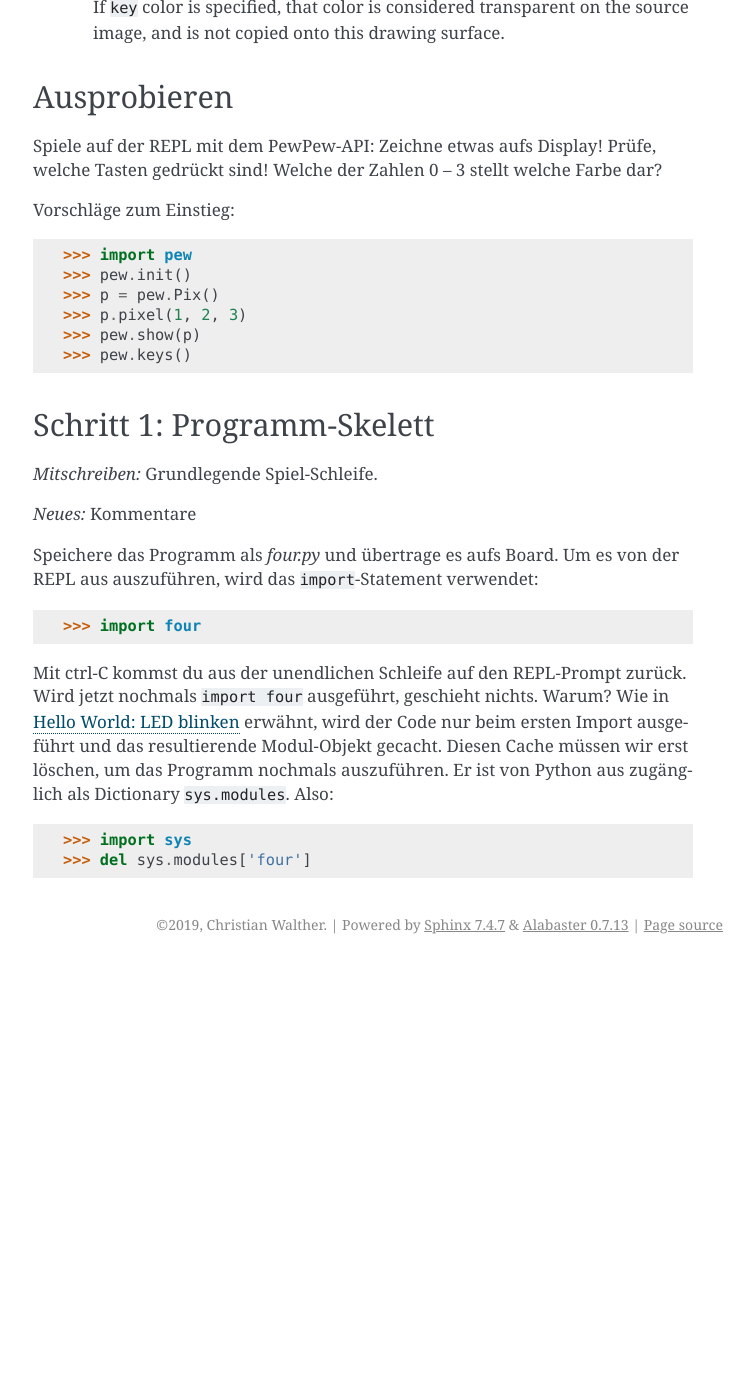
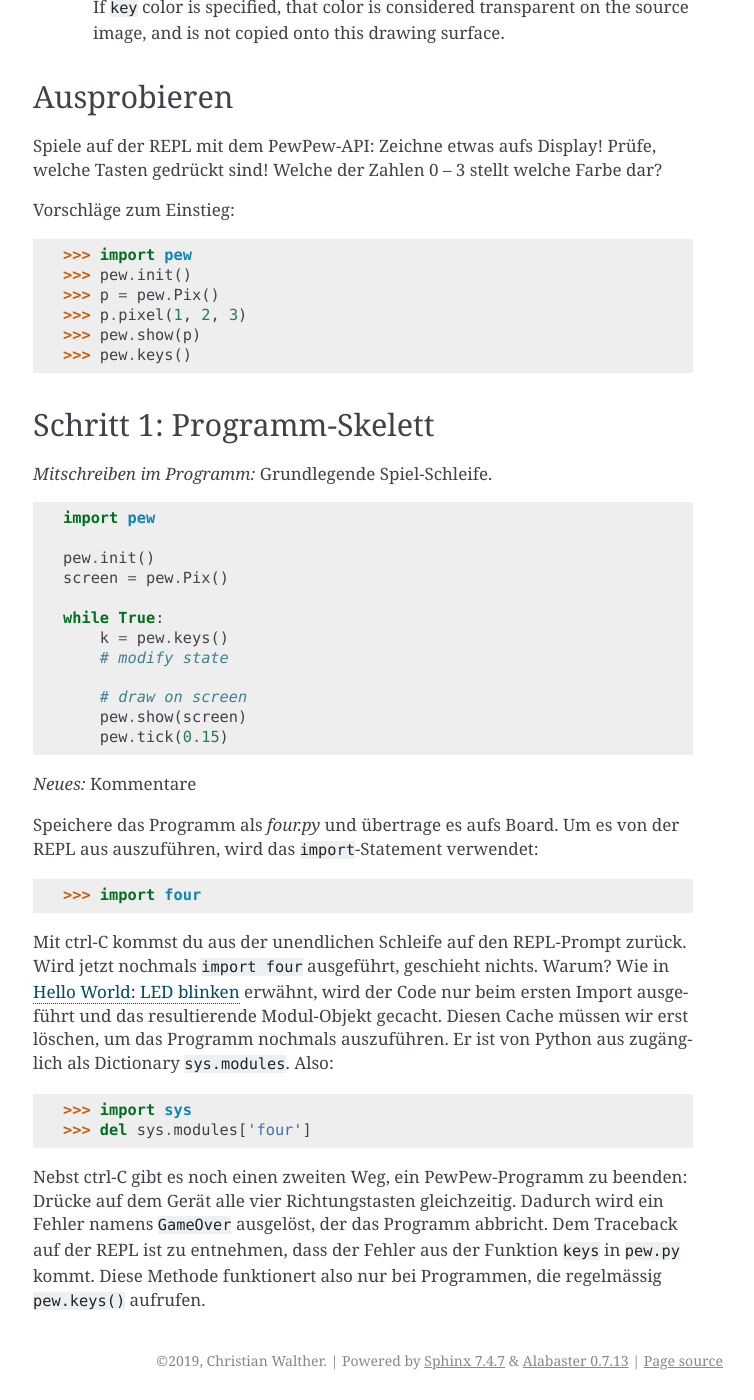
Before and after one commit to cwalther/micropython-workshop, a Sphinx documentation site: the page built from doc/source/pewpew.rst, in a window 1280 px wide and 1400 px high, scrolled down 3065 px. Shown: the whole window, without its empty margins (387-1141 px from the left). Built offline with Sphinx 7.4.7, drawn with Linux system fonts in a browser that asks for light colours; before the commit the page ends 4029 px from its top, so only the background shows below that.

Commit message:
Documentation tweaks from the beta (low-hanging fruit).

```diff
--- a/doc/source/credits.rst
+++ b/doc/source/credits.rst
@@ -36,5 +36,7 @@ Copyright und Lizenz
 
 This work is licensed under a `Creative Commons Attribution-ShareAlike 4.0 International License <https://creativecommons.org/licenses/by-sa/4.0/>`_.
 
+Mit Dank an die Tester Patrick Gubelmann und Claudio Prezzi für wertvolle Anregungen.
+
 .. _CC BY-SA 4.0: https://creativecommons.org/licenses/by-sa/4.0/
 .. _CC BY-SA 3.0: https://creativecommons.org/licenses/by-sa/3.0/
--- a/doc/source/four-offline.rst
+++ b/doc/source/four-offline.rst
@@ -2,6 +2,8 @@ Vier Gewinnt Teil 1: Offline
 ============================
 
 Zur späteren Referenz: Der Code für alle folgenden Schritte ist verfügbar auf https://github.com/cwalther/micropython-workshop-fourinarow/commits/master. Während des Kurses brauchen wir das aber nicht.
+
+Schritt 1 war das Programm-Skelett aus dem letzten Kapitel. Wir bauen es nun schrittweise aus.
 
 Schritt 2: Cursor
 -----------------
@@ -18,7 +20,7 @@ Schritt 3: ``main()``-Funktion
 
 *Mitschreiben:* Den Code in eine Funktion einpacken. Dies hat folgende Vorteile:
 
-* Die Funktion kann nochmals aufgerufen werden, ohne dass das Modul nochmals importiert werden muss.
+* Die Funktion kann nochmals aufgerufen werden, ohne dass das Modul nochmals importiert werden muss. (Das funktioniert jedoch nur, wenn der Import fehlerfrei abläuft. Das ist bei uns bisher nicht der Fall, da wir ihn, wegen unendlicher Schleife, mit ctrl-C abbrechen. In diesem Fall wird der zweite Teil des Imports, das Verfügbarmachen im aktuellen Kontext unter dem importierten Namen, nicht ausgeführt. Das kann aber mit einem erneuten Import nachgeholt werden, da das unfertige Modulobjekt in ``sys.modules`` vorhanden ist.)
 * In MicroPython sind lokale Variablen effizienter als globale.
 
 
@@ -45,7 +47,7 @@ Schritt 6: Brett anzeigen und Stein platzieren
 
 *Mitschreiben:* Brett anzeigen.
 
-*Übung:* Platziere bei einem Zug den neuen Stein am richtigen Ort auf dem Brett. Finde dazu mit einer ``while``-Schleife den untersten noch freien Platz in der Spalte unter dem Cursor.
+*Übung:* Platziere bei einem Zug den neuen Stein am richtigen Ort auf dem Brett (noch ohne Animation, direkt an die endgültige Position). Finde dazu mit einer ``while``-Schleife den untersten noch freien Platz in der Spalte unter dem Cursor.
 
 Schritt 7: Gewinn horizontal
 ----------------------------
--- a/doc/source/install.rst
+++ b/doc/source/install.rst
@@ -46,6 +46,8 @@ Drücke den Reset-Knopf (*RST*) auf dem Feather-Board. Im Terminal erscheint ein
 
 Damit sollten die Boot-Meldungen lesbar herauskommen. Dafür sind jetzt die darauf folgenden Meldungen von MicroPython unverständlich, welche mit 115200 Baud gesendet wurden.
 
+Um ``screen`` zu beenden, drücke ctrl-A, dann K. Um ``miniterm.py`` zu beenden, ctrl-] (US-Tastatur) oder ctrl-¨ (CH-Tastatur).
+
 Netzwerk und WebREPL einrichten
 ===============================
 
--- a/doc/source/pewpew.rst
+++ b/doc/source/pewpew.rst
@@ -109,7 +109,7 @@ PewPew Library Reference
         Copied the ``source`` drawing surface onto this surface at location
         specified with ``dx`` and ``dy``.
 
-        If ``x``, ``y``, ``widht`` and ``height`` are specified, only copies
+        If ``x``, ``y``, ``width`` and ``height`` are specified, only copies
         that fragment of the ``source`` image, otherwise copies it whole.
 
         If ``key`` color is specified, that color is considered transparent
@@ -132,7 +132,20 @@ Vorschläge zum Einstieg::
 Schritt 1: Programm-Skelett
 ---------------------------
 
-*Mitschreiben:* Grundlegende Spiel-Schleife.
+*Mitschreiben im Programm:* Grundlegende Spiel-Schleife. ::
+
+   import pew
+
+   pew.init()
+   screen = pew.Pix()
+
+   while True:
+       k = pew.keys()
+       # modify state
+
+       # draw on screen
+       pew.show(screen)
+       pew.tick(0.15)
 
 *Neues:* Kommentare
 
@@ -144,3 +157,5 @@ Mit ctrl-C kommst du aus der unendlichen Schleife auf den REPL-Prompt zurück. W
 
    >>> import sys
    >>> del sys.modules['four']
+
+Nebst ctrl-C gibt es noch einen zweiten Weg, ein PewPew-Programm zu beenden: Drücke auf dem Gerät alle vier Richtungstasten gleichzeitig. Dadurch wird ein Fehler namens ``GameOver`` ausgelöst, der das Programm abbricht. Dem Traceback auf der REPL ist zu entnehmen, dass der Fehler aus der Funktion ``keys`` in ``pew.py`` kommt. Diese Methode funktionert also nur bei Programmen, die regelmässig ``pew.keys()`` aufrufen.
--- a/doc/source/usage.rst
+++ b/doc/source/usage.rst
@@ -62,9 +62,9 @@ Strings
 Strings (Zeichenketten) werden mit einfachen oder doppelten Anführungszeichen geschrieben, wobei die jeweils anderen Anführungszeichen darin vorkommen können, während die gleichen mit ``\`` geschützt werden müssen::
 
    >>> 'Hello World!'
-   'Hello World'
+   'Hello World!'
    >>> "Hello World!"
-   'Hello World'
+   'Hello World!'
    >>> 'Hello "World"!'
    'Hello "World"!'
    >>> 'Hello \'World\'!'
```
Also changed, not shown: doc/source/four-online.rst (+20 -3 lines).
